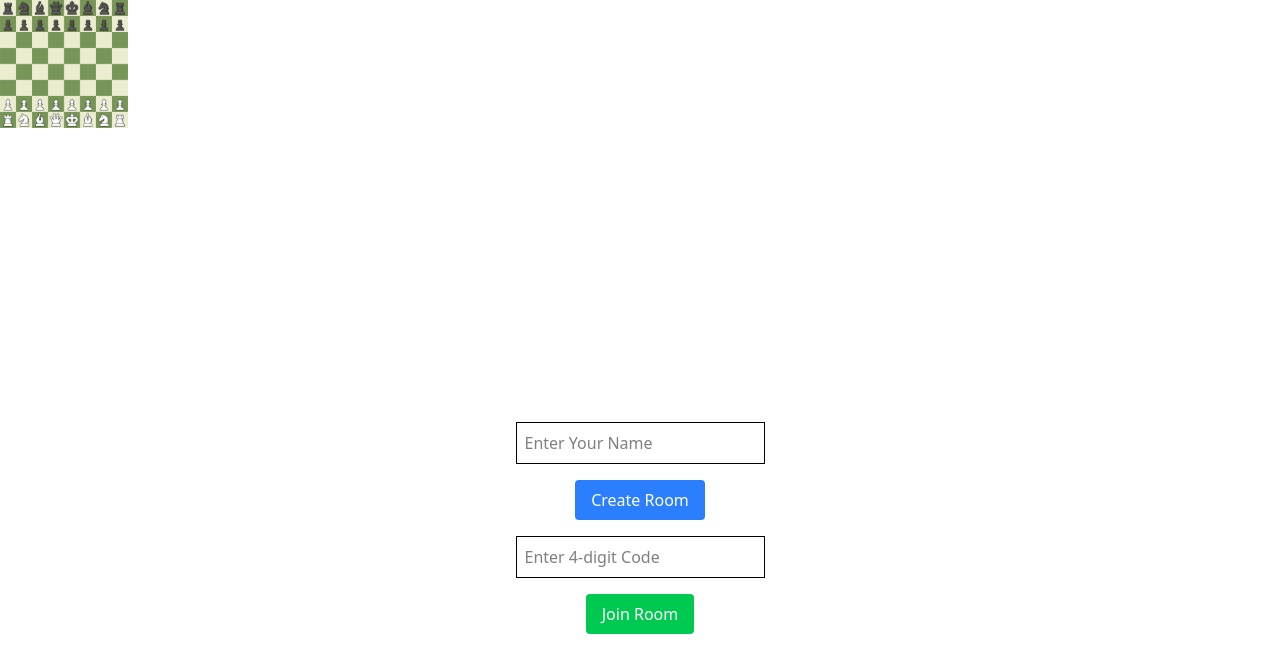
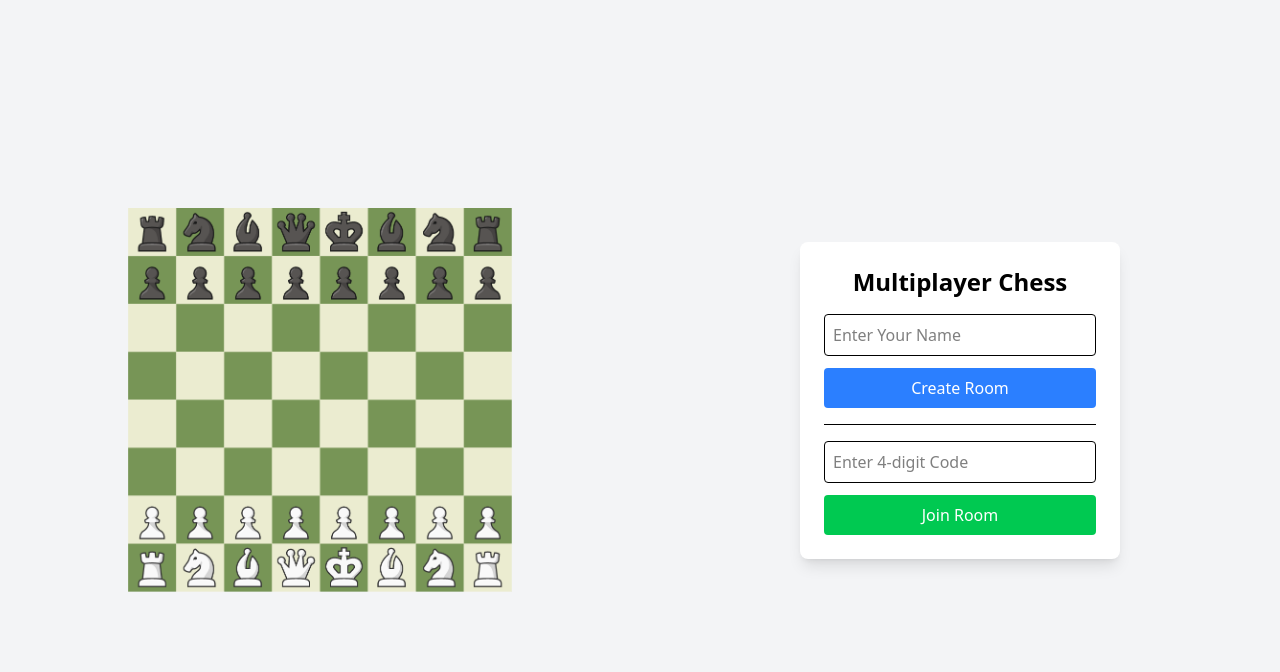
Before and after one commit to Gaurav-Ghildiyal/chess-multiplayer, a React (Vite) app: page / in a window 1280 px wide. Shown: the top 672 px of the page. Built offline with nearby package versions, Linux system fonts and the light colour scheme; no server answers.

Commit message:
ui is fixing

```diff
--- a/src/pages/Home.jsx
+++ b/src/pages/Home.jsx
@@ -60,32 +60,55 @@ const Home = () => {
 
 
 return (
-    <>
-    <img src={board} alt="Chess Board" className="h-32 w-32" />
-    <div className="flex flex-col items-center justify-center h-screen gap-4">
+  <div className="flex h-screen bg-gray-100">
+    {/* Left Side - Chess Board */}
+    <div className="flex items-center justify-center w-1/2">
+      <img src={board} alt="Chess Board" className="h-96 w-96" />
+    </div>
 
+    {/* Right Side - Room Creation & Joining */}
+    <div className="flex flex-col justify-center items-center w-1/2">
+      <div className="bg-white shadow-lg rounded-lg p-6 w-80 text-center">
+        <h1 className="text-2xl font-semibold mb-4">Multiplayer Chess</h1>
+
+        {/* Name Input */}
         <input
           type="text"
           placeholder="Enter Your Name"
           value={playerName}
           onChange={(e) => setPlayerName(e.target.value)}
-        className="border p-2"
+          className="border p-2 w-full rounded mb-3"
         />
-      <button className="px-4 py-2 bg-blue-500 text-white rounded" onClick={createRoom}>
+
+        {/* Create Room Button */}
+        <button
+          className="w-full px-4 py-2 bg-blue-500 text-white rounded hover:bg-blue-600 transition"
+          onClick={createRoom}
+        >
           Create Room
         </button>
+
+        <div className="my-4 border-t"></div> {/* Divider */}
+
+        {/* Room Code Input */}
         <input
           type="text"
           placeholder="Enter 4-digit Code"
           value={roomCode}
           onChange={(e) => setRoomCode(e.target.value)}
-        className="border p-2"
+          className="border p-2 w-full rounded mb-3"
         />
-      <button className="px-4 py-2 bg-green-500 text-white rounded" onClick={joinRoom}>
+
+        {/* Join Room Button */}
+        <button
+          className="w-full px-4 py-2 bg-green-500 text-white rounded hover:bg-green-600 transition"
+          onClick={joinRoom}
+        >
           Join Room
         </button>
       </div>
-    </>
+    </div>
+  </div>
 );
 };
 
```
Lines whose indentation alone changed are shown as unchanged.
